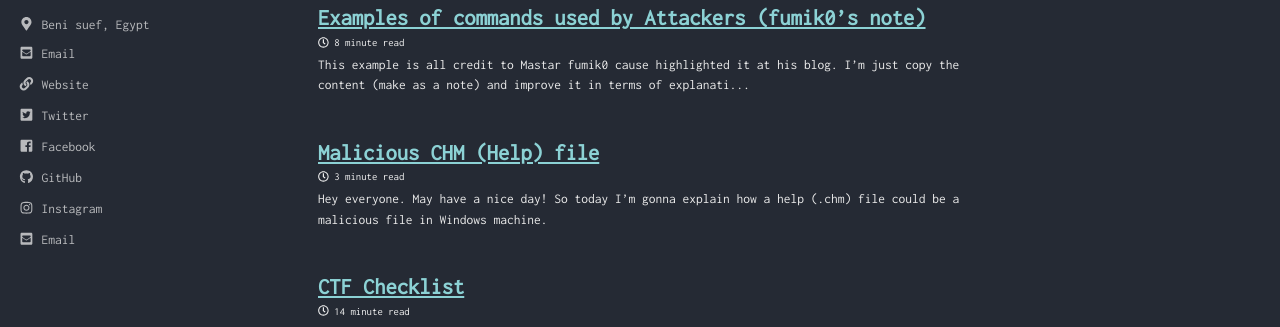
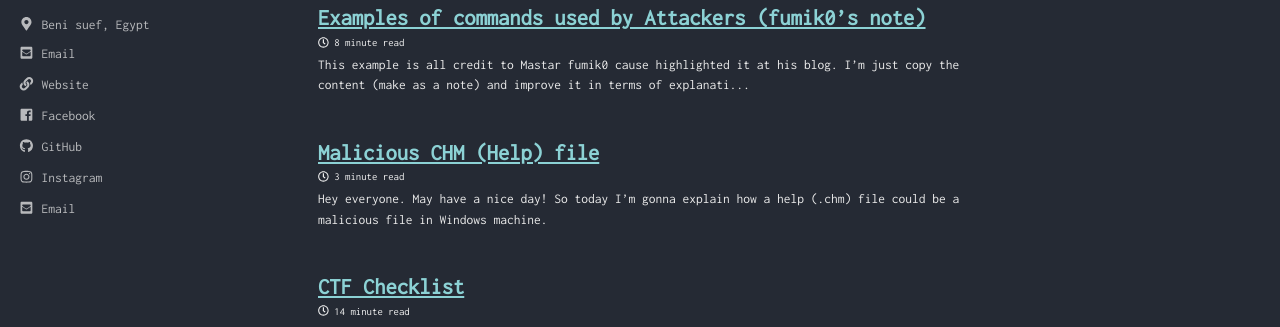
Before and after one commit to hussam-z/test.github.io, a Jekyll site: the page built from index.html, in a window 1280 px wide. Shown: the part 330-657 px from the top of the page. Built offline with Jekyll 4.4.1, drawn with Linux system fonts in a browser that asks for light colours; cached includes are drawn as plain includes; the list of posts is cut into pages by our own code.

Commit message:
Update _config.yml

```diff
--- a/_config.yml
+++ b/_config.yml
@@ -116,9 +116,6 @@ author:
     - label: "Website"
       icon: "fas fa-fw fa-link"
       url: "https://omarmohamedsc.github.com"
-    - label: "Twitter"
-      icon: "fab fa-fw fa-twitter-square"
-      url: "https://twitter.com/fareedfauzi_"
     - label: "Facebook"
       icon: "fab fa-fw fa-facebook-square"
       url: "https://facebook.com/OmarMohamedBadran"
```
